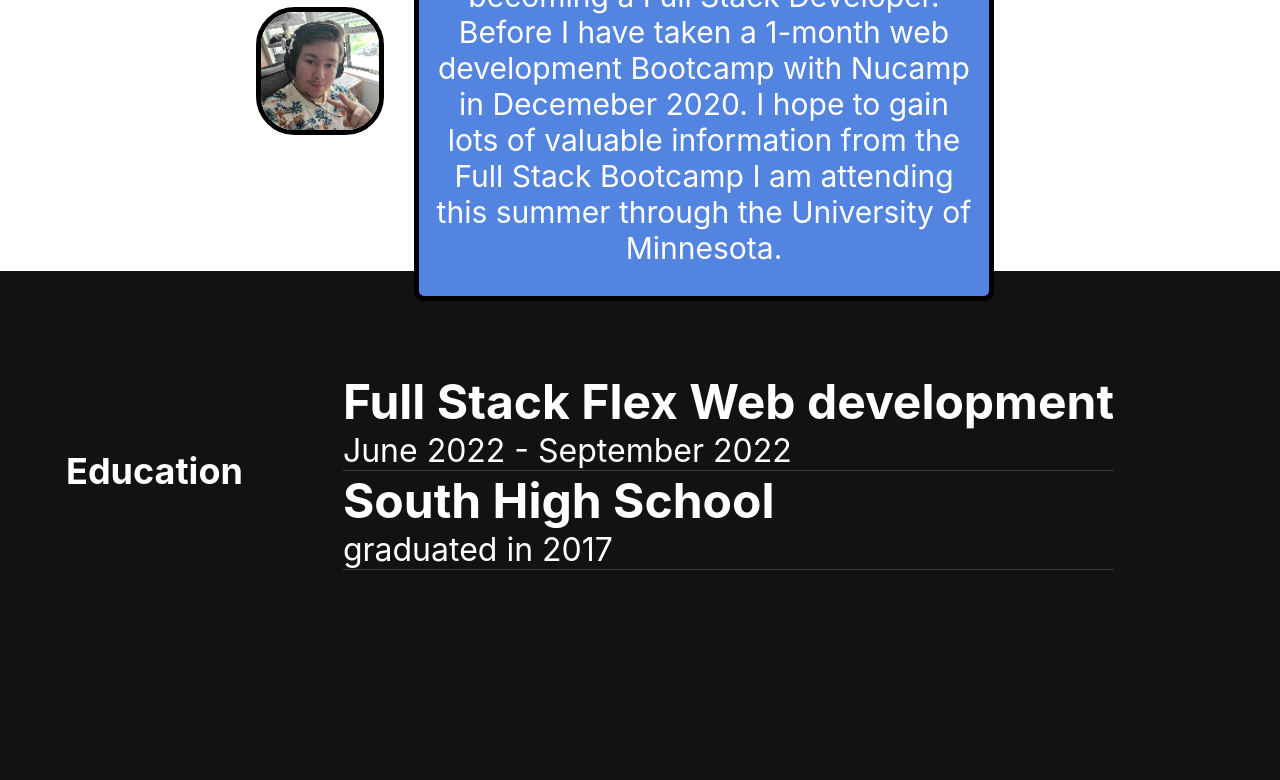
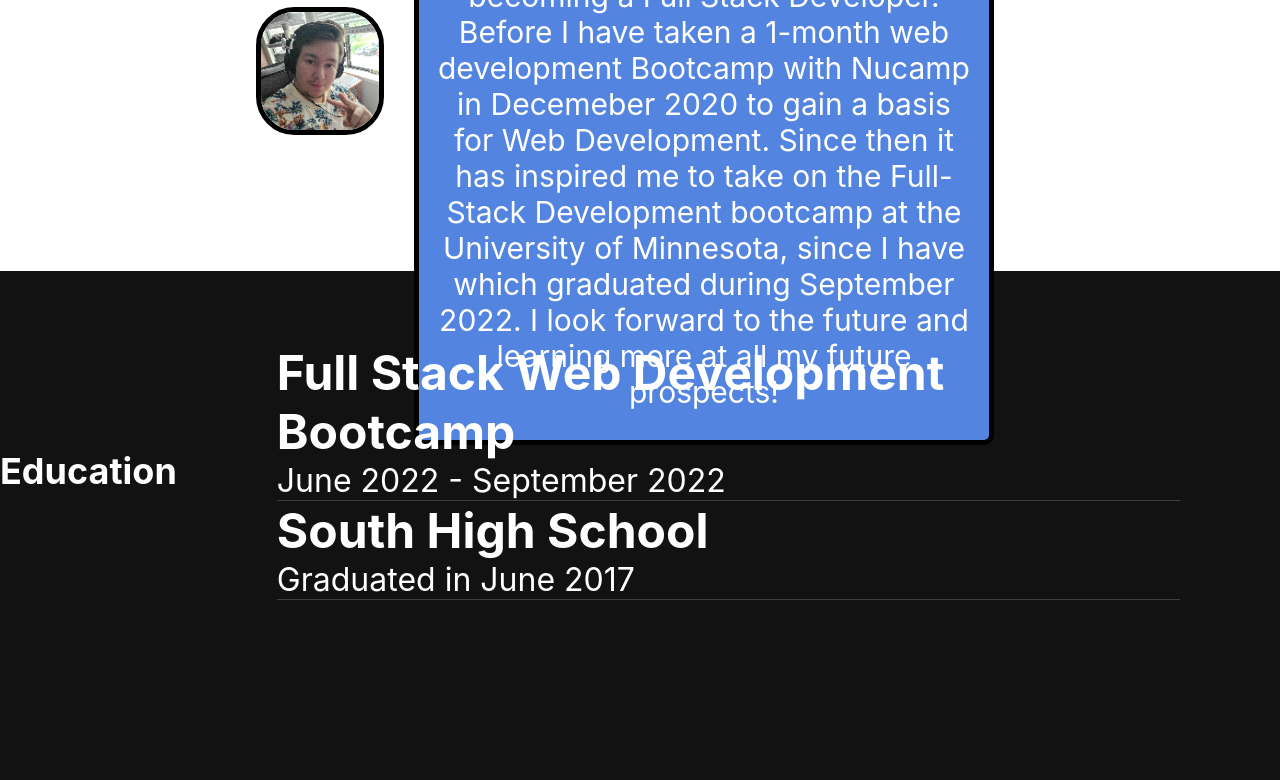
Before and after one commit to tylerzeman/My-Portfolio, a React (Create React App) app: page / in a window 1280 px wide. Shown: the part 1467-2247 px from the top of the page. Built offline with nearby package versions, Linux system fonts and the light colour scheme.

Commit message:
updated portfolio aboutMe

```diff
--- a/src/App.js
+++ b/src/App.js
@@ -19,9 +19,11 @@ function App() {
           <p class="box">
             Hello everyone, my name is Tyler Zeman. I am 23 years old and aspire
             becoming a Full Stack Developer. Before I have taken a 1-month web
-            development Bootcamp with Nucamp in Decemeber 2020. I hope to gain
-            lots of valuable information from the Full Stack Bootcamp I am
-            attending this summer through the University of Minnesota.
+            development Bootcamp with Nucamp in Decemeber 2020 to gain a basis
+            for Web Development. Since then it has inspired me to take on the
+            Full-Stack Development bootcamp at the University of Minnesota,
+            since I have which graduated during September 2022. I look forward to
+            the future and learning more at all my future prospects!
           </p>
         </section>
         <Education />
--- a/src/components/Education.js
+++ b/src/components/Education.js
@@ -4,10 +4,10 @@ const Education = () => {
     <section id="resume" class="resumeStyling">
           <h1>Education</h1>
           <div class="eduWork">
-            <h2>Full Stack Flex Web development</h2>
+            <h2>Full Stack Web Development Bootcamp</h2>
             <p class="divider">June 2022 - September 2022</p>
             <h2>South High School</h2>
-            <p class="divider">graduated in 2017</p>
+            <p class="divider">Graduated in June 2017</p>
           </div>
         </section>
   )
```
